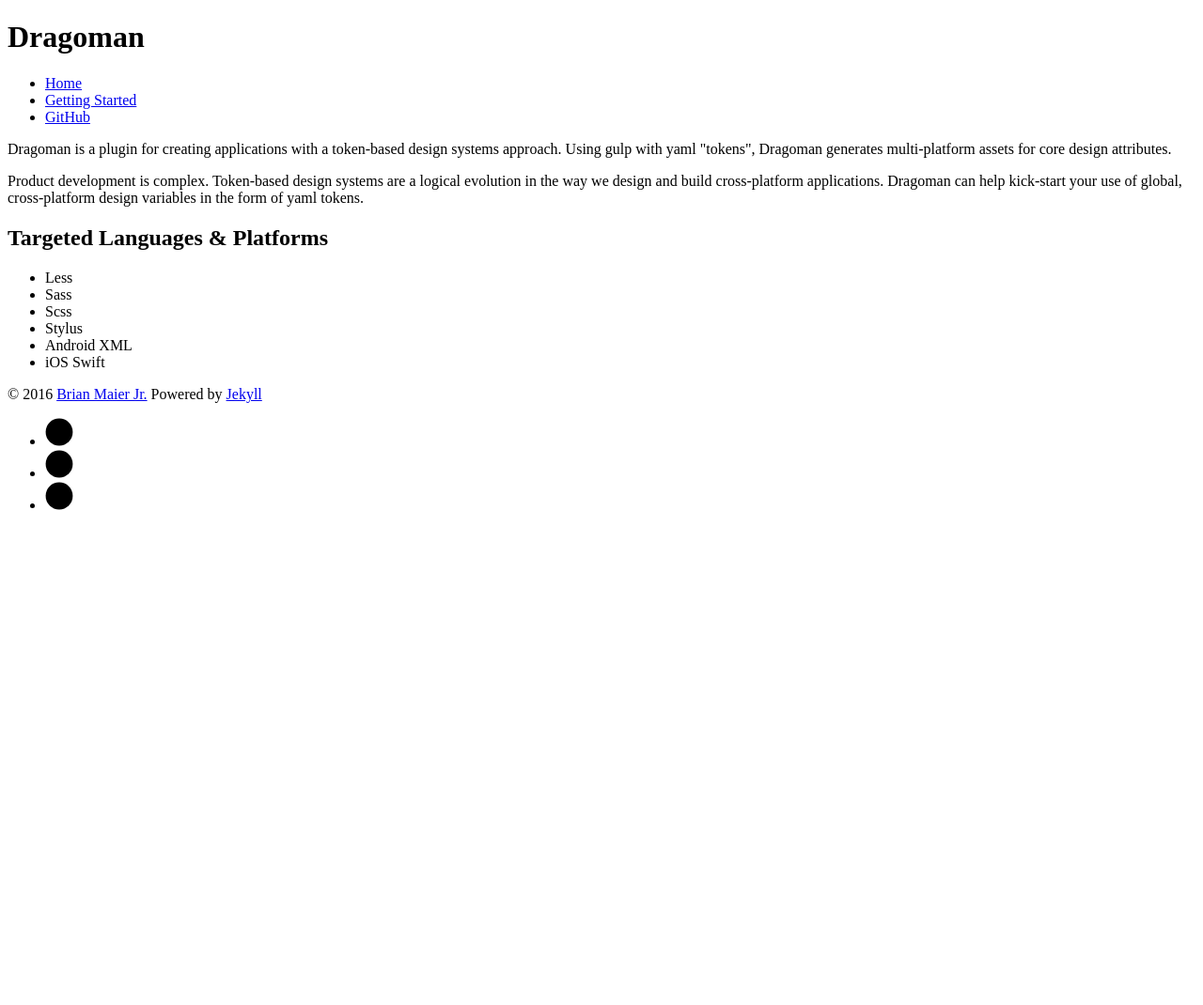
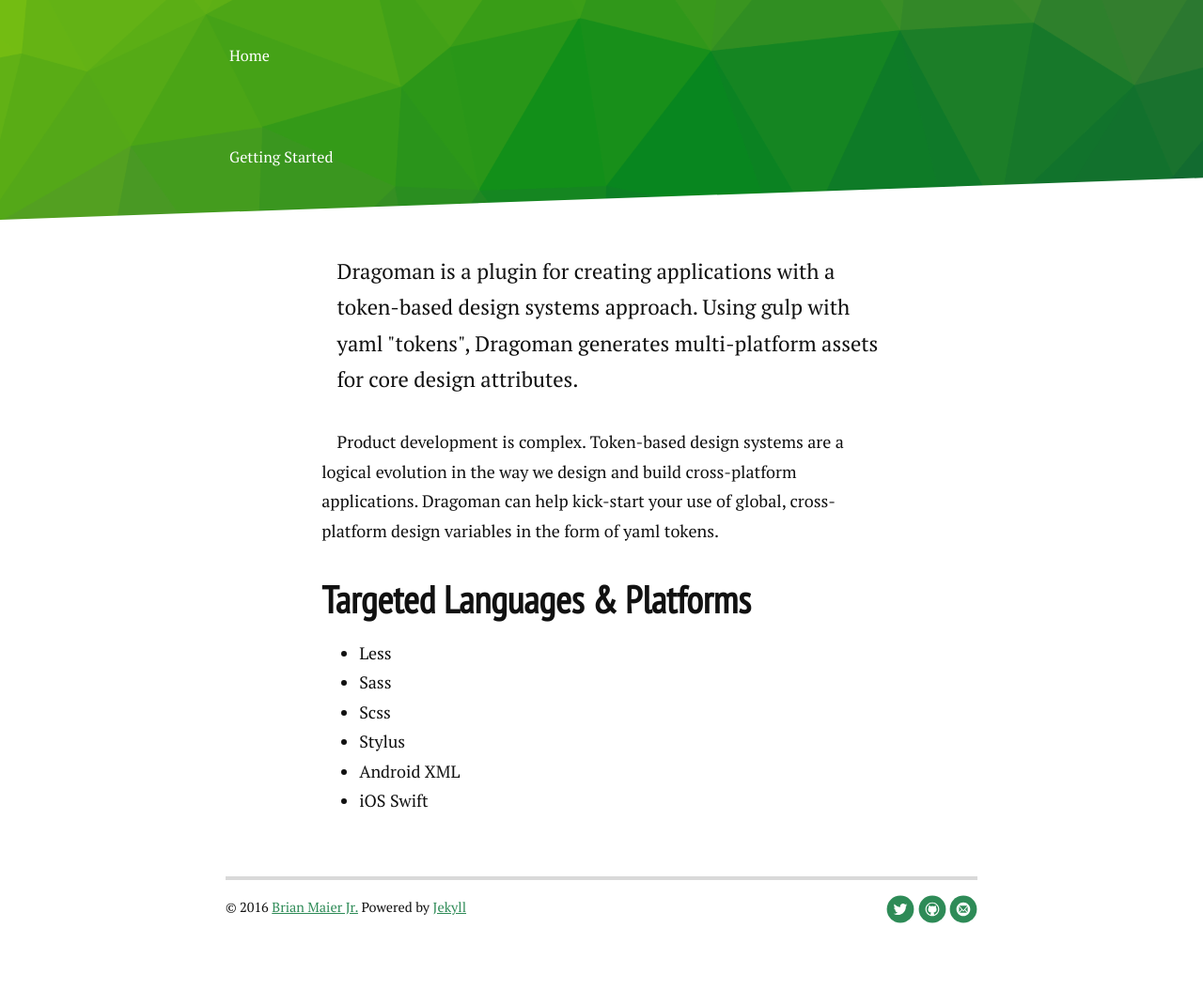
Before and after one commit to NateBaldwinDesign/dragoman, a Jekyll site: the page built from index.html, in a window 1280 px wide. Shown: the whole page at 94% size. Built offline with Jekyll 4.4.1, drawn with Linux system fonts in a browser that asks for light colours; nearby versions of some CDN libraries; the list of posts is cut into pages by our own code; before the commit the page ends 900 px from its top, so only the background shows below that.

Commit message:
Update head.html

```diff
--- a/_includes/head.html
+++ b/_includes/head.html
@@ -12,7 +12,7 @@
     <link rel="alternate" type="application/rss+xml" title="{{ site.title }}" href="{{ "/feed.xml" | prepend: site.baseurl | prepend: site.url }}" />
 
     <!-- Stylesheet -->
-    <link rel="stylesheet" href="{{ "/assets/css/style.css" | prepend: site.url | prepend: site.url }}">
+    <link rel="stylesheet" href="{{ "/assets/css/style.css" | prepend: site.baseurl | prepend: site.url }}">
     <!--[if IE 8]><link rel="stylesheet" href="{{ "/assets/css/ie.css" | prepend: site.baseurl }}"><![endif]-->
     <link rel="canonical" href="{{ page.url | replace:'index.html','' | prepend: site.baseurl | prepend: site.url }}">
 
```
